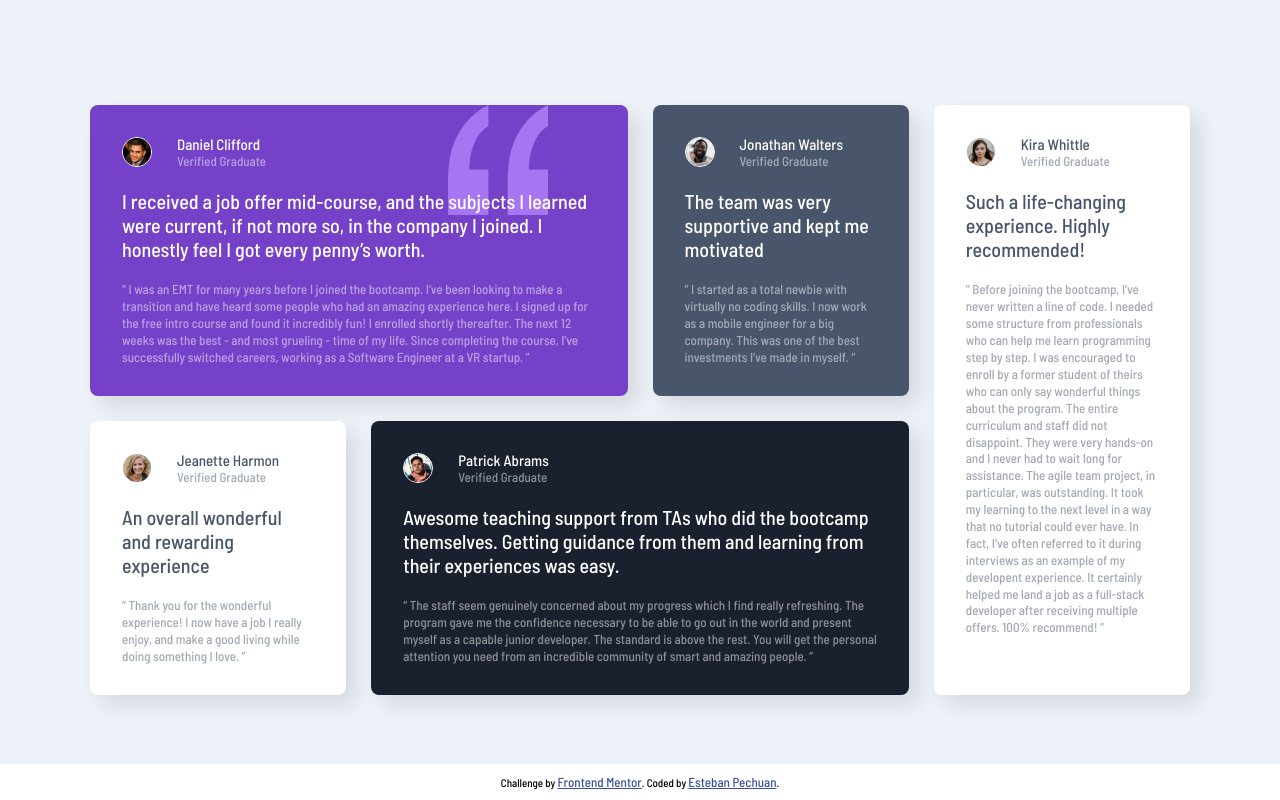
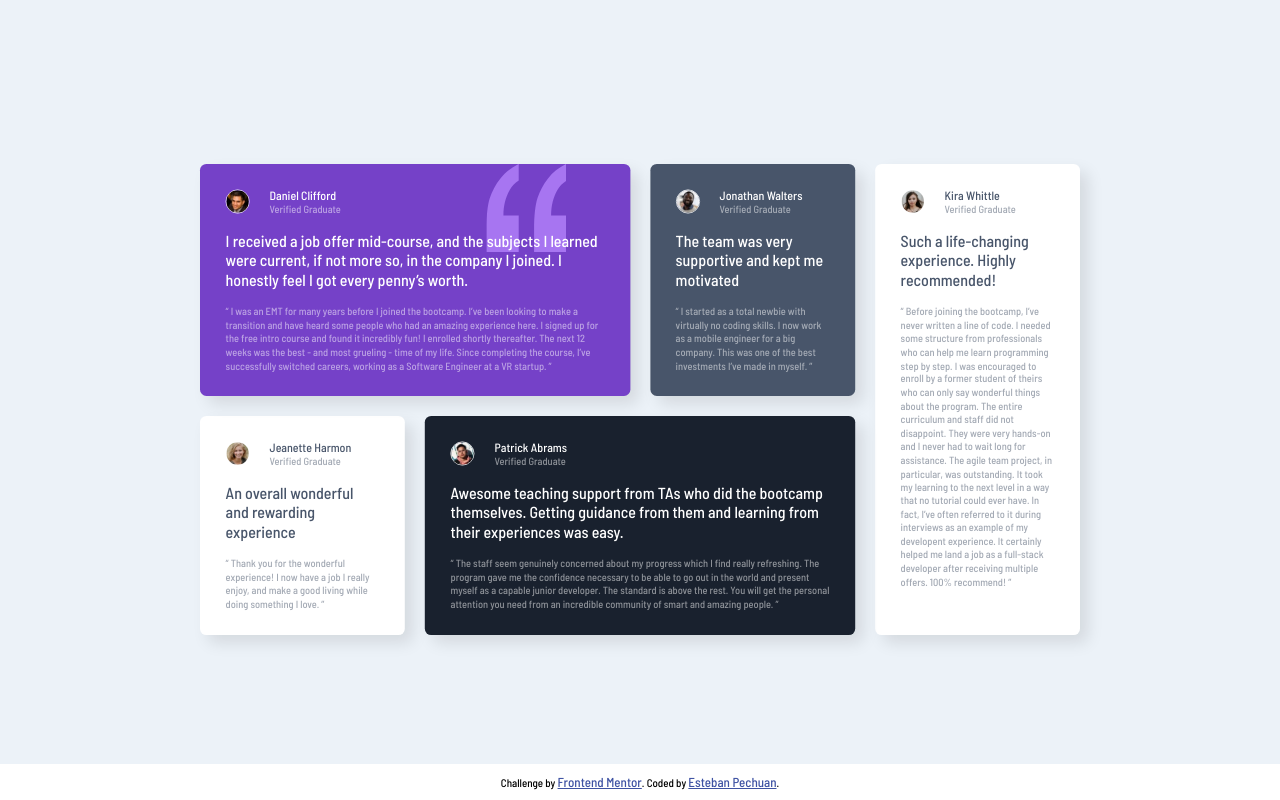
Before and after one commit to EstebanPechuan/Frontend-Mentors-Grid-Section, a plain HTML site: page index.html in a window 1280 px wide. Drawn offline with Linux system fonts and the light colour scheme.

Commit message:
Inicio repo

```diff
--- a/assets/sass/style.scss
+++ b/assets/sass/style.scss
@@ -36,6 +36,8 @@ body {
     display: grid;
     grid-template-columns: repeat(4, 1fr);
     gap: 25px;
+
+    scale: 0.8;
 }
 
 .grid {
```
Also changed, not shown: assets/css/style.css, 1 other file.
